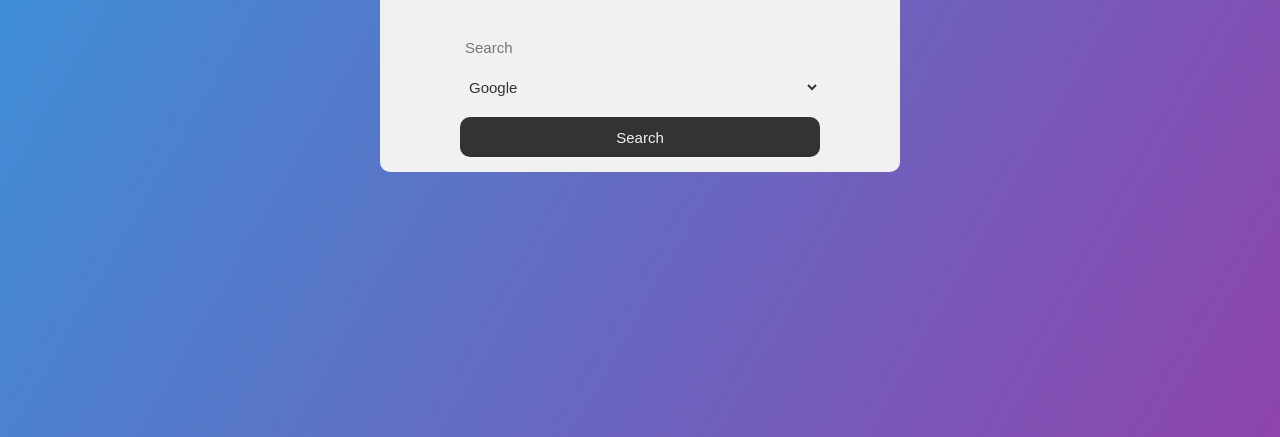
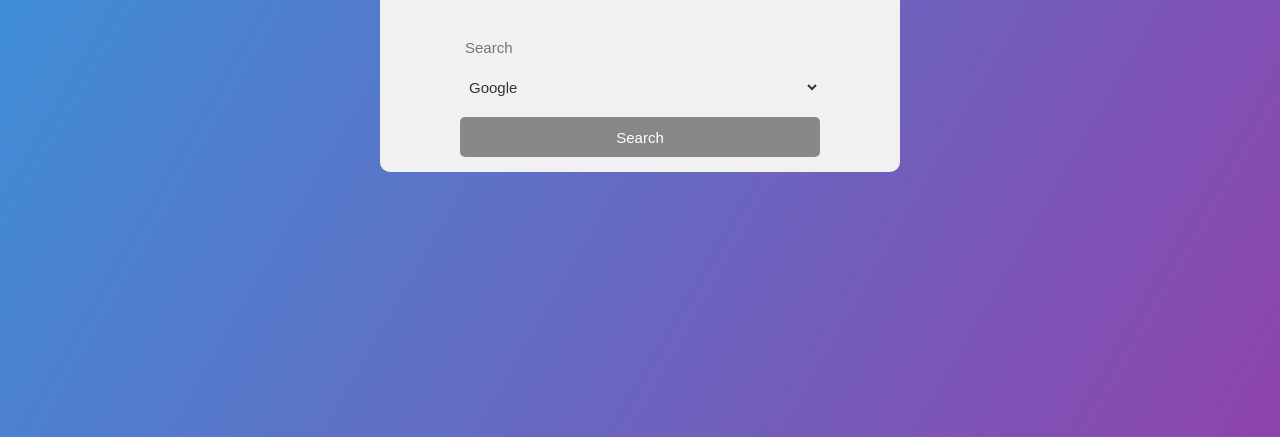
Before and after one commit to Vianpyro/viaable, a plain HTML site: page index.html in a window 1280 px wide. In both pictures the pointer is over the input 640 px from the left and 500 px from the top of the page. Shown: the part 363-800 px from the top of the page. Drawn offline with Linux system fonts and the light colour scheme.

Commit message:
Graphic fixes
- Fixed the favicon
- Added hover decoration on the search button

```diff
--- a/index.html
+++ b/index.html
@@ -2,6 +2,7 @@
 <html lang="en">
 <head>
     <link rel="stylesheet" href="src/css/style.css">
+    <link rel="stylesheet" href="favicon.ico" type="image/x-icon">
     <meta charset="UTF-8">
     <meta name="viewport" content="width=device-width, initial-scale=1.0">
     <title>Viaable</title>
--- a/src/css/style.css
+++ b/src/css/style.css
@@ -49,6 +49,14 @@ body {
     border-radius: 10px;
     color: #f1f1f1;
     margin: 10px 0;
+    transition-duration: 250ms;
+}
+
+#search-btn:hover {
+    background-color: #888;
+    border-radius: 5px;
+    color: #fff;
+    cursor: pointer;
 }
 
 #bing {
```
